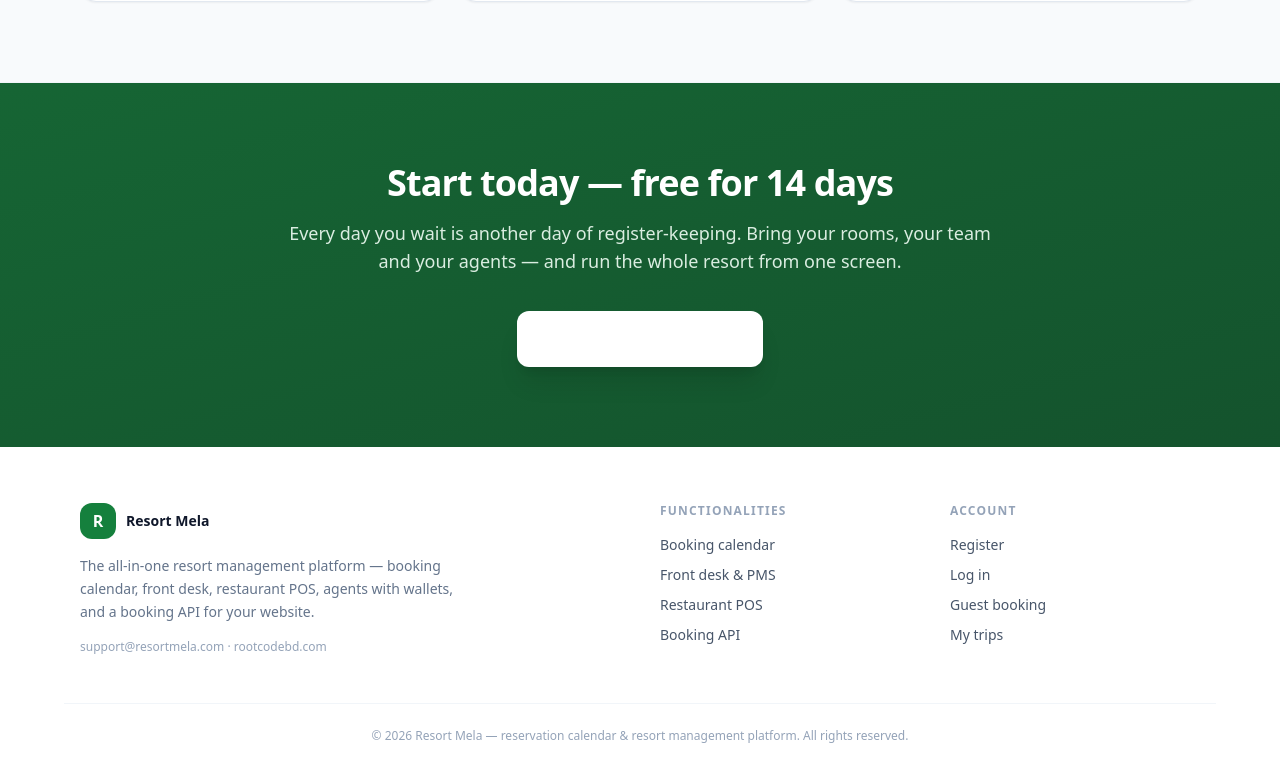
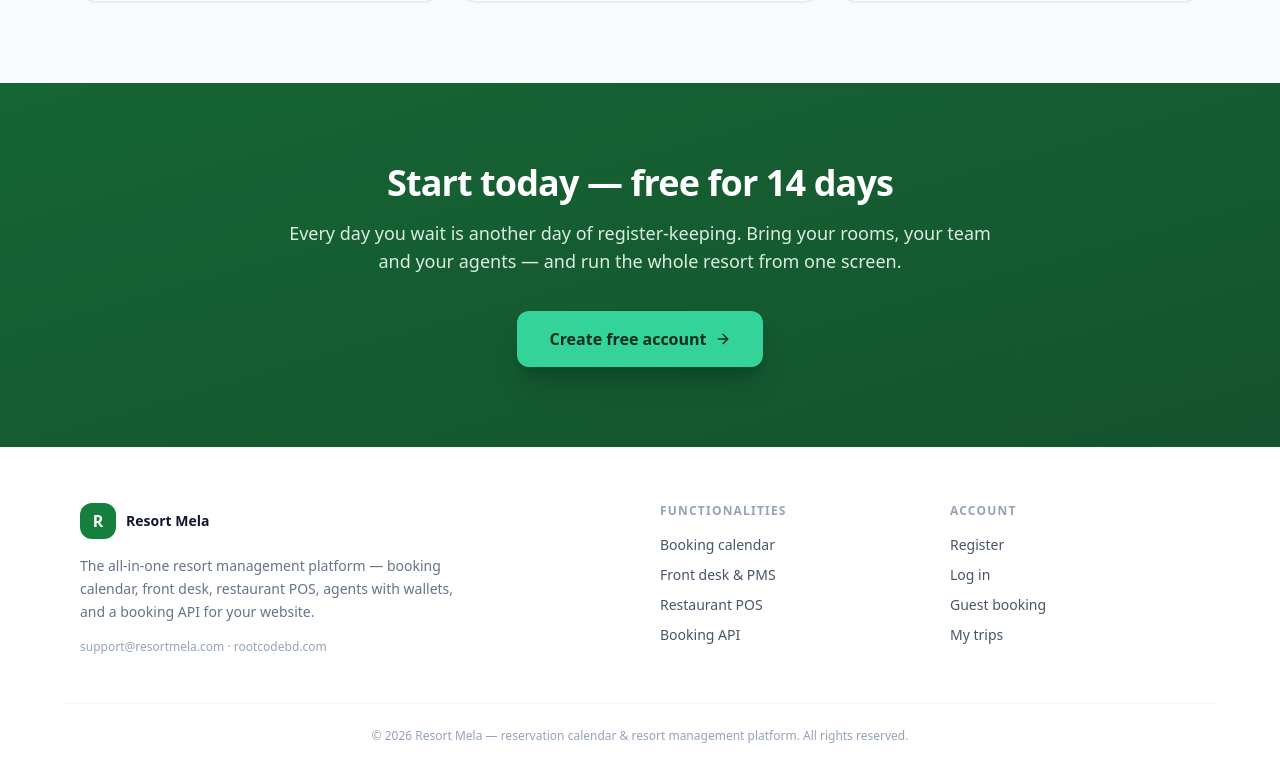
Before and after one commit to riazbd/resrtmela, a Next.js app in the folder apps/web/: page / in a window 1280 px wide. Shown: the part 4481-5263 px from the top of the page. Built offline with nearby package versions, Linux system fonts and the light colour scheme; no server answers.

Commit message:
web: emerald CTA button in final band

```diff
--- a/apps/web/src/app/(public)/page.tsx
+++ b/apps/web/src/app/(public)/page.tsx
@@ -471,7 +471,7 @@ export default function HomePage() {
           </p>
           <Link
             href="/signup"
-            className="group mt-9 inline-flex items-center gap-2 rounded-xl bg-white px-8 py-4 text-base font-bold text-brand-800 shadow-xl transition hover:bg-brand-50"
+            className="group mt-9 inline-flex items-center gap-2 rounded-xl bg-emerald-400 px-8 py-4 text-base font-bold text-emerald-950 shadow-xl shadow-emerald-950/30 transition hover:bg-emerald-300"
           >
             Create free account
             <ArrowRight className="h-4 w-4 transition group-hover:translate-x-1" />
```
